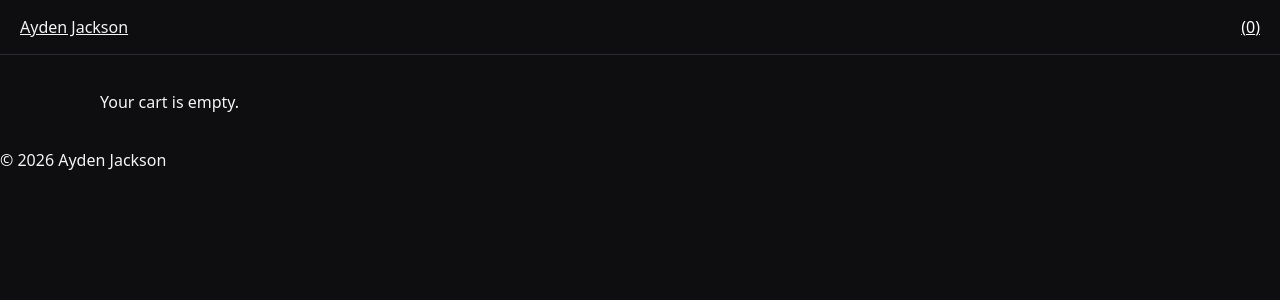
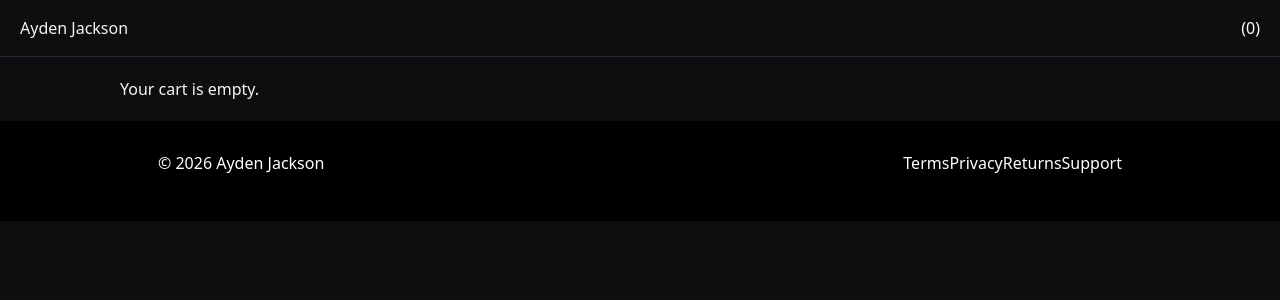
Before and after one commit to AydenJacksonMusic/Merch-Site, a Next.js app: page /cart in a window 1280 px wide. Shown: the top 300 px of the page. Built offline with nearby package versions, Linux system fonts and the light colour scheme.

Commit message:
Your commit message

```diff
--- a/app/globals.css
+++ b/app/globals.css
@@ -1,3 +1,4 @@
+@import "tailwindcss";
 body {
   margin: 0;
   font-family: ui-sans-serif, system-ui, sans-serif;
--- a/app/layout.js
+++ b/app/layout.js
@@ -15,7 +15,17 @@ export default function RootLayout({ children }) {
             <CartLink />
           </header>
           {children}
-  <footer>&copy; 2026 Ayden Jackson</footer>
+          <footer className="h-[100px] bg-black text-white text-center">
+      <div className="w-[80%] m-auto flex max-sm:flex-col justify-between sm:p-[30px]">
+      <p>&copy; 2026 Ayden Jackson</p>
+      <ul className="max-sm:flex max-sm:flex-col">
+        <a href="">Terms</a>
+        <a href="">Privacy</a>
+        <a href="">Returns</a>
+        <a href="">Support</a>
+      </ul>
+      </div>
+    </footer>
         </CartProvider>
       </body>
     </html>
--- a/package.json
+++ b/package.json
@@ -7,8 +7,11 @@
     "start": "next start"
   },
   "dependencies": {
+    "@tailwindcss/postcss": "^4.3.3",
     "next": "^15.5.0",
+    "postcss": "^8.5.29",
     "react": "^19.1.0",
-    "react-dom": "^19.1.0"
+    "react-dom": "^19.1.0",
+    "tailwindcss": "^4.3.3"
   }
 }
--- /dev/null
+++ b/postcss.config.mjs
@@ -0,0 +1,7 @@
+const config = {
+  plugins: {
+    "@tailwindcss/postcss": {},
+  },
+};
+
+export default config;
```
Also changed, not shown: 1 other file (tests, documents, lock files or other folders).
